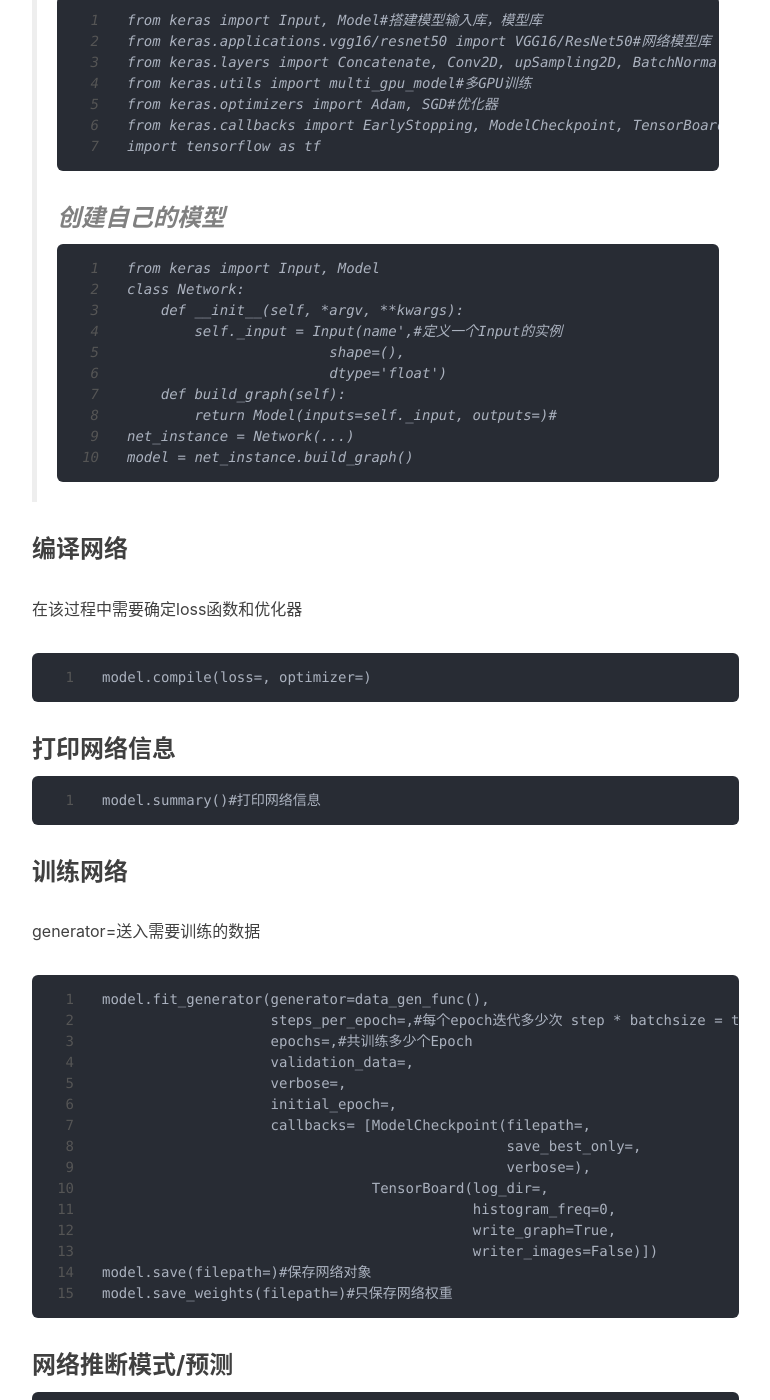
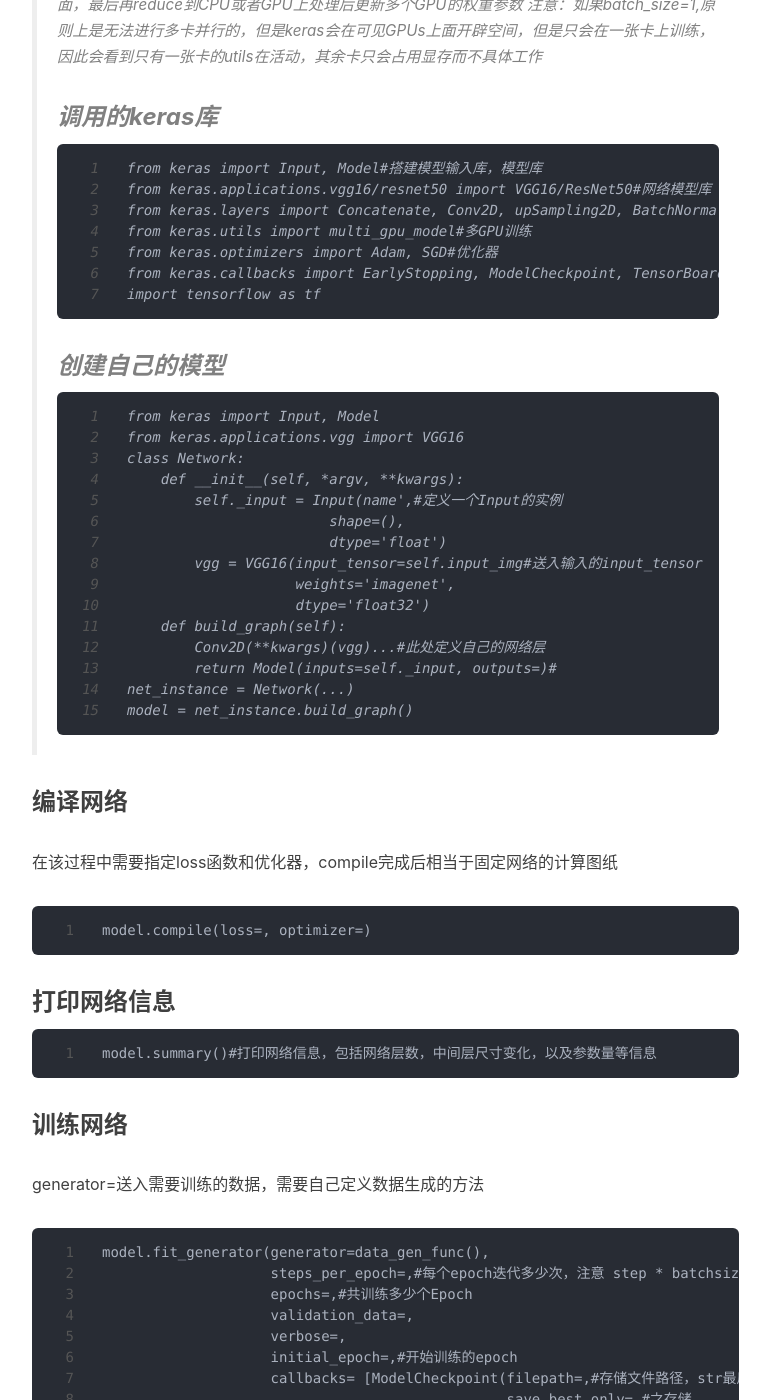
Before and after one commit to wdd233/wdd233.github.io, a Jekyll site: the page built from _posts/2019-01-09-kers搭建模型训练推断教程.md, in a window 1280 px wide and 1400 px high, scrolled down 1572 px. Shown: the whole window, without its empty margins (233-1003 px from the left). Built offline with Jekyll 4.4.1, drawn with Linux system fonts in a browser that asks for light colours; nearby versions of some CDN libraries; comment, search, counter and statistics services are not loaded; some of the changed text lies outside the part shown.

Commit message:
modified keras

````diff
--- a/_posts/2019-01-09-kers搭建模型训练推断教程.md
+++ b/_posts/2019-01-09-kers搭建模型训练推断教程.md
@@ -10,9 +10,11 @@
 keras是对tensorflow的high-level封装，之前一直都用pytorch，但是pytorch训练出来的模型不太好部署应用，最近需要使用keras训练模型，因此简单了解了一些keras的训练推断使用方法。总体而言，keras上手比较简单，搭建网络图纸计算也很方便，给的API接口对训练调参很友好(简直就是调参器:)，本文写了一部分训练流程，随着我学习的深入会不断更新本教程。
 ## 训练流程
 
-只要安装了keras-gpu版本，自动调用GPU进行训练，默认只会单卡训练
+只要安装了keras-gpu版本，自动调用GPU进行训练，默认只会单卡训练,
+>一定要注意，使用pip或keras安装`conda install keras(-gpu)`，不带gpu只会装cpu版本！！
+
 使用
-
+---
 `os.environ["CUDA_VISIBLE_DEVICES"]="xx"`指定可见显卡
 
 tf会申请资源，但是不一定全都是利用的，可以显式地控制显存资源的用量
@@ -31,7 +33,7 @@
 ```
 >该方法的并行方式也是将模型copy到多个GPU上面，训练时将batch_size平均分配到多个GPU上面，最后再reduce到CPU或者GPU上处理后更新多个GPU的权重参数
 >注意：如果batch_size=1,原则上是无法进行多卡并行的，但是keras会在可见GPUs上面开辟空间，但是只会在一张卡上训练，因此会看到只有一张卡的utils在活动，其余卡只会占用显存而不具体工作
-### 使用库
+### 调用的keras库
 ```
 from keras import Input, Model#搭建模型输入库，模型库
 from keras.applications.vgg16/resnet50 import VGG16/ResNet50#网络模型库
@@ -44,38 +46,43 @@
 ### 创建自己的模型
 ```
 from keras import Input, Model
+from keras.applications.vgg import VGG16
 class Network:
     def __init__(self, *argv, **kwargs):
         self._input = Input(name',#定义一个Input的实例
                         shape=(),
                         dtype='float')
+        vgg = VGG16(input_tensor=self.input_img#送入输入的input_tensor
+                    weights='imagenet',
+                    dtype='float32')
     def build_graph(self):
+        Conv2D(**kwargs)(vgg)...#此处定义自己的网络层
         return Model(inputs=self._input, outputs=)#
 net_instance = Network(...)
 model = net_instance.build_graph()
 ```
 
 ### 编译网络
-在该过程中需要确定loss函数和优化器
+在该过程中需要指定loss函数和优化器，compile完成后相当于固定网络的计算图纸
 ```
 model.compile(loss=, optimizer=)
 ```
 ### 打印网络信息
 ```
-model.summary()#打印网络信息
+model.summary()#打印网络信息，包括网络层数，中间层尺寸变化，以及参数量等信息
 ```
 
 ### 训练网络
-generator=送入需要训练的数据
+generator=送入需要训练的数据，需要自己定义数据生成的方法
 ```
 model.fit_generator(generator=data_gen_func(),
-                    steps_per_epoch=,#每个epoch迭代多少次 step * batchsize = total_nums
+                    steps_per_epoch=,#每个epoch迭代多少次，注意 step * batchsize = total_nums
                     epochs=,#共训练多少个Epoch
                     validation_data=,
                     verbose=,
-                    initial_epoch=,
-                    callbacks= [ModelCheckpoint(filepath=,
-                                                save_best_only=,
+                    initial_epoch=,#开始训练的epoch
+                    callbacks= [ModelCheckpoint(filepath=,#存储文件路径，str最后预留剩余%s可以在命名时保存训练的一些loss
+                                                save_best_only=,#之存储
                                                 verbose=),
                                 TensorBoard(log_dir=,
                                             histogram_freq=0,
@@ -84,7 +91,12 @@
 model.save(filepath=)#保存网络对象
 model.save_weights(filepath=)#只保存网络权重
 ```
+
+**介绍:**
+callbacks： 训练时后台的一些调用服务，常用的有ModelCheckpoint和TensorBoard..
 ### 网络推断模式/预测
+Model.predict(x)#x为输入测试数据
+
 ```
 pred = model.predict(x, batch_size=None, steps=None)
 ```
````
